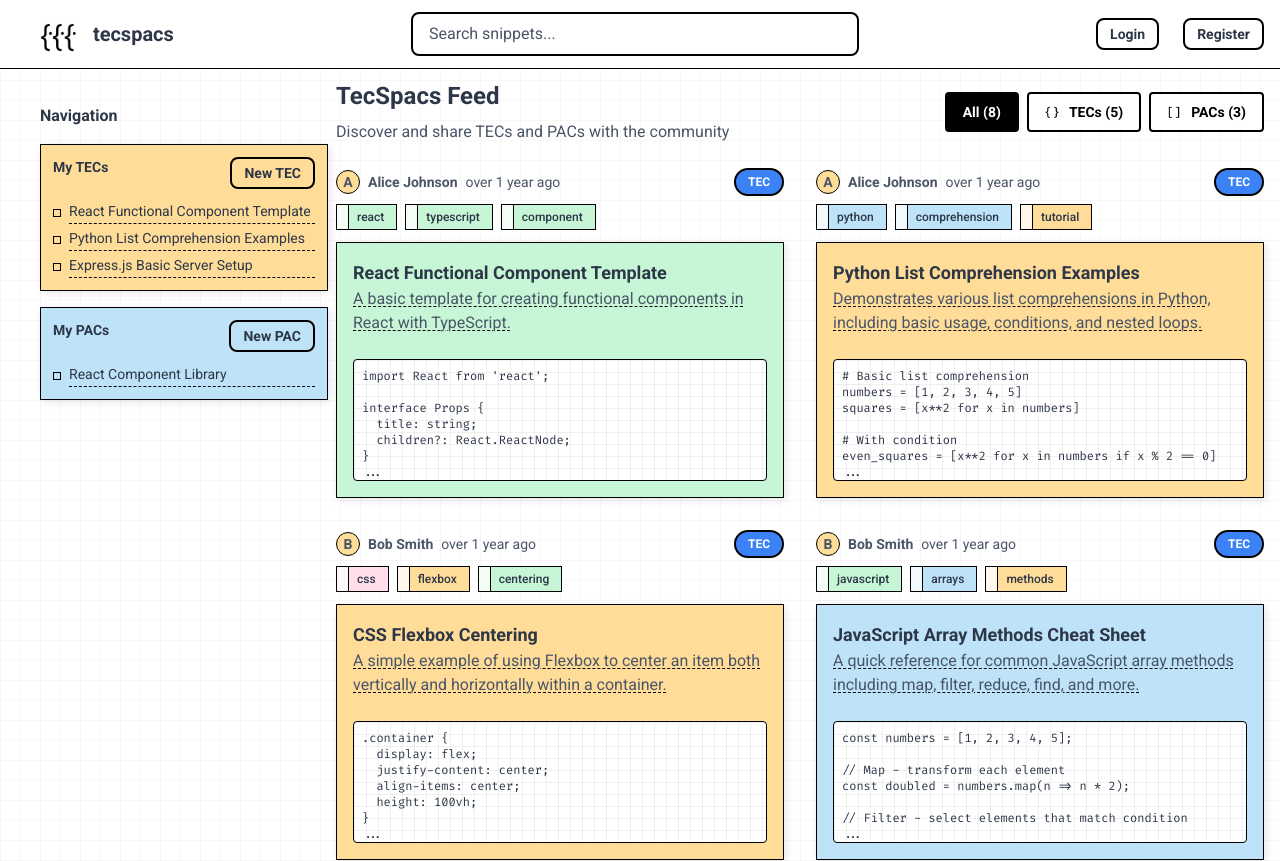
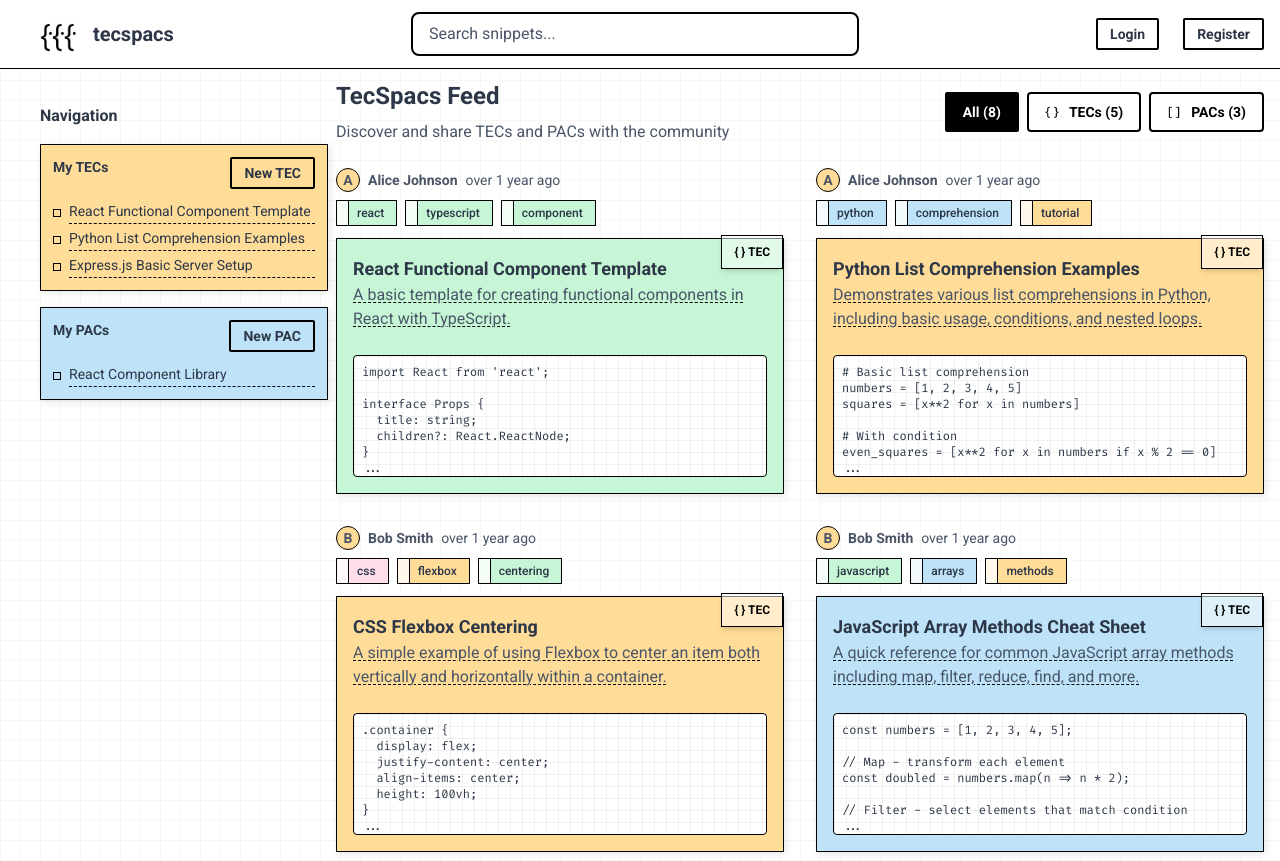
Before and after one commit to rtrevizo18/tecspacs, a React (Create React App) app in the folder frontend/: page / in a window 1280 px wide. Shown: the top 861 px of the page. Built offline with nearby package versions, Linux system fonts and the light colour scheme; no server answers.

Commit message:
add: book marks for type

```diff
--- a/frontend/src/components/ItemCard.tsx
+++ b/frontend/src/components/ItemCard.tsx
@@ -3,6 +3,7 @@ import { Link } from "react-router-dom";
 import { formatDistanceToNow } from "date-fns";
 import StickyNote from "./StickyNote";
 import LanguageTag from "./LanguageTag";
+import TypeBookmark from "./TypeBookmark";
 import { TEC, PAC } from "../types";
 import DashedLine from "./DashedLine";
 
@@ -61,12 +62,6 @@ const ItemCard: React.FC<ItemCardProps> = ({
           <span>{formatDistanceToNow(new Date(item.createdAt))} ago</span>
         </div>
 
-        {/* Type label - right aligned */}
-        <span className={`px-3 py-1 text-xs font-bold border-2 border-pen-black rounded-full shadow-sm transform transition-transform hover:scale-105 ${
-          isTEC ? 'bg-blue-500 text-white' : 'bg-green-500 text-white'
-        }`}>
-          {type}
-        </span>
 
         {/* Temporarily disabled save functionality */}
         {/* <button className="text-text-accent hover:opacity-80 transition-opacity opacity-50 cursor-not-allowed">
@@ -86,8 +81,11 @@ const ItemCard: React.FC<ItemCardProps> = ({
       <Link to={isTEC ? `/view/${item._id}` : `/view-pac/${item._id}`}>
         <StickyNote
           variant={getRandomVariant()}
-          className="h-64 transition-transform hover:scale-105 cursor-pointer flex flex-col"
+          className="h-64 transition-transform hover:scale-105 cursor-pointer flex flex-col relative"
         >
+          {/* Type Bookmark */}
+          <TypeBookmark type={type} />
+
           <h3 className="font-bold text-text-primary text-lg">
             {truncateTitle(isTEC ? tecItem.title : pacItem.name)}
           </h3>
--- a/frontend/src/components/OutlineButton.tsx
+++ b/frontend/src/components/OutlineButton.tsx
@@ -1,34 +1,34 @@
-import React from 'react';
+import React from "react";
 
 interface OutlineButtonProps {
-  variant?: 'primary' | 'secondary' | 'danger';
-  size?: 'small' | 'medium' | 'large';
+  variant?: "primary" | "secondary" | "danger";
+  size?: "small" | "medium" | "large";
   onClick: () => void;
   children: React.ReactNode;
   className?: string;
   disabled?: boolean;
-  type?: 'button' | 'submit' | 'reset';
+  type?: "button" | "submit" | "reset";
 }
 
 const OutlineButton: React.FC<OutlineButtonProps> = ({
-  variant = 'primary',
-  size = 'medium',
+  variant = "primary",
+  size = "medium",
   onClick,
   children,
-  className = '',
+  className = "",
   disabled = false,
-  type = 'button'
+  type = "button",
 }) => {
   const variantClasses = {
-    primary: 'border-pen-black text-text-primary hover:bg-gray-50',
-    secondary: 'border-text-accent text-text-accent hover:bg-gray-50',
-    danger: 'border-red-500 text-red-500 hover:bg-red-50'
+    primary: "border-pen-black text-text-primary hover:bg-gray-50",
+    secondary: "border-text-accent text-text-accent hover:bg-gray-50",
+    danger: "border-red-500 text-red-500 hover:bg-red-50",
   };
 
   const sizeClasses = {
-    small: 'px-3 py-1 text-sm',
-    medium: 'px-4 py-2 text-base',
-    large: 'px-6 py-3 text-lg'
+    small: "px-3 py-1 text-sm",
+    medium: "px-4 py-2 text-base",
+    large: "px-6 py-3 text-lg",
   };
 
   return (
@@ -37,10 +37,10 @@ const OutlineButton: React.FC<OutlineButtonProps> = ({
       onClick={onClick}
       disabled={disabled}
       className={`
-        border-2 rounded-lg font-bold transition-colors
+        border-2 rounded-sm font-bold transition-colors
         ${variantClasses[variant]}
         ${sizeClasses[size]}
-        ${disabled ? 'opacity-50 cursor-not-allowed' : 'cursor-pointer'}
+        ${disabled ? "opacity-50 cursor-not-allowed" : "cursor-pointer"}
         ${className}
       `}
     >
--- a/frontend/src/components/SnippetCard.tsx
+++ b/frontend/src/components/SnippetCard.tsx
@@ -53,9 +53,9 @@ const SnippetCard: React.FC<SnippetCardProps> = ({
           <span>{formatDistanceToNow(snippet.createdAt)} ago</span>
         </div>
 
-        <button className="text-text-accent hover:opacity-80 transition-opacity">
+        {/* <button className="text-text-accent hover:opacity-80 transition-opacity">
           <img src="/bookmark.png" alt="Bookmark" className="w-5 h-5" />
-        </button>
+        </button> */}
       </div>
       <div className="mb-3 flex flex-wrap gap-2">
         {snippet.tags.map((tag) => (
@@ -68,6 +68,7 @@ const SnippetCard: React.FC<SnippetCardProps> = ({
           variant={getRandomVariant()}
           className="h-64 transition-transform hover:scale-105 cursor-pointer flex flex-col"
         >
+
           <h3 className="font-bold text-text-primary text-lg">
             {truncateTitle(snippet.title)}
           </h3>
--- /dev/null
+++ b/frontend/src/components/TypeBookmark.tsx
@@ -0,0 +1,36 @@
+import React from "react";
+
+interface TypeBookmarkProps {
+  type: "TEC" | "PAC";
+}
+
+const TypeBookmark: React.FC<TypeBookmarkProps> = ({ type }) => {
+  const getTypeColor = (type: "TEC" | "PAC") => {
+    return type === "TEC" ? "bg-white" : "bg-black";
+  };
+
+  const getTextColor = (type: "TEC" | "PAC") => {
+    return type === "TEC" ? "text-black" : "text-white";
+  };
+
+  const getBrackets = (type: "TEC" | "PAC") => {
+    return type === "TEC" ? "{ }" : "[ ]";
+  };
+
+  return (
+    <div
+      className={`
+        absolute -top-1 -right-0 z-0
+        ${getTypeColor(type)} bg-opacity-50
+        border border-pen-black
+        ${getTextColor(type)} text-xs font-bold
+        px-3 py-2
+        shadow-md
+      `}
+    >
+      {getBrackets(type)} {type}
+    </div>
+  );
+};
+
+export default TypeBookmark;
--- a/frontend/src/components/index.ts
+++ b/frontend/src/components/index.ts
@@ -2,6 +2,7 @@ export { default as StickyNote } from './StickyNote';
 export { default as CodeBox } from './CodeBox';
 export { default as UnderlineInput } from './UnderlineInput';
 export { default as LanguageTag } from './LanguageTag';
+export { default as TypeBookmark } from './TypeBookmark';
 export { default as OutlineButton } from './OutlineButton';
 export { default as Navigation } from './Navigation';
 export { default as SnippetCard } from './SnippetCard';
--- a/frontend/src/pages/Dashboard.tsx
+++ b/frontend/src/pages/Dashboard.tsx
@@ -4,23 +4,29 @@ import ItemCard from "../components/ItemCard";
 import Sidebar from "../components/Sidebar";
 
 const Dashboard: React.FC = () => {
-  const [filter, setFilter] = useState<'all' | 'tecs' | 'pacs'>('all');
+  const [filter, setFilter] = useState<"all" | "tecs" | "pacs">("all");
 
   // Get all items and filter them
   const allTECs = mockTECs.filter((tec) => tec.isPublic !== false);
   const allPACs = mockPACs;
 
   const getFilteredItems = () => {
-    const tecItems = allTECs.map(tec => ({ ...tec, itemType: 'TEC' as const }));
-    const pacItems = allPACs.map(pac => ({ ...pac, itemType: 'PAC' as const }));
+    const tecItems = allTECs.map((tec) => ({
+      ...tec,
+      itemType: "TEC" as const,
+    }));
+    const pacItems = allPACs.map((pac) => ({
+      ...pac,
+      itemType: "PAC" as const,
+    }));
 
     const allItems = [...tecItems, ...pacItems];
 
     switch (filter) {
-      case 'tecs':
-        return allItems.filter(item => item.itemType === 'TEC');
-      case 'pacs':
-        return allItems.filter(item => item.itemType === 'PAC');
+      case "tecs":
+        return allItems.filter((item) => item.itemType === "TEC");
+      case "pacs":
+        return allItems.filter((item) => item.itemType === "PAC");
       default:
         return allItems;
     }
@@ -52,32 +58,32 @@ const Dashboard: React.FC = () => {
               {/* Filter Buttons */}
               <div className="flex gap-2">
                 <button
-                  onClick={() => setFilter('all')}
-                  className={`px-4 py-2 text-sm font-bold border-2 border-pen-black rounded transition-colors ${
-                    filter === 'all'
-                      ? 'bg-pen-black text-white'
-                      : 'bg-white text-pen-black hover:bg-gray-50'
+                  onClick={() => setFilter("all")}
+                  className={`px-4 py-2 text-sm font-bold border-2 border-pen-black rounded-sm transition-colors ${
+                    filter === "all"
+                      ? "bg-pen-black text-white"
+                      : "bg-white text-pen-black hover:bg-gray-50"
                   }`}
                 >
                   All ({allTECs.length + allPACs.length})
                 </button>
                 <button
-                  onClick={() => setFilter('tecs')}
+                  onClick={() => setFilter("tecs")}
                   className={`px-4 py-2 text-sm font-bold border-2 border-pen-black rounded transition-colors flex items-center gap-2 ${
-                    filter === 'tecs'
-                      ? 'bg-sticky-blue text-pen-black'
-                      : 'bg-white text-pen-black hover:bg-sticky-blue hover:bg-opacity-50'
+                    filter === "tecs"
+                      ? "bg-sticky-blue text-pen-black"
+                      : "bg-white text-pen-black hover:bg-sticky-blue hover:bg-opacity-50"
                   }`}
                 >
                   <img src="/tec.png" alt="TEC" className="w-4 h-4" />
                   TECs ({allTECs.length})
                 </button>
                 <button
-                  onClick={() => setFilter('pacs')}
+                  onClick={() => setFilter("pacs")}
                   className={`px-4 py-2 text-sm font-bold border-2 border-pen-black rounded transition-colors flex items-center gap-2 ${
-                    filter === 'pacs'
-                      ? 'bg-sticky-green text-pen-black'
-                      : 'bg-white text-pen-black hover:bg-sticky-green hover:bg-opacity-50'
+                    filter === "pacs"
+                      ? "bg-sticky-green text-pen-black"
+                      : "bg-white text-pen-black hover:bg-sticky-green hover:bg-opacity-50"
                   }`}
                 >
                   <img src="/pac.png" alt="PAC" className="w-4 h-4" />
@@ -91,7 +97,10 @@ const Dashboard: React.FC = () => {
           <div className="grid grid-cols-1 sm:grid-cols-2 gap-8 mb-6">
             {filteredItems.length > 0 ? (
               filteredItems.map((item) => {
-                const user = getUserById(item.author) || { name: 'Unknown', auth0Id: item.author };
+                const user = getUserById(item.author) || {
+                  name: "Unknown",
+                  auth0Id: item.author,
+                };
                 return (
                   <ItemCard
                     key={`${item.itemType.toLowerCase()}-${item._id}`}
@@ -105,7 +114,7 @@ const Dashboard: React.FC = () => {
             ) : (
               <div className="col-span-full text-center py-8">
                 <p className="text-text-accent text-lg">
-                  No {filter === 'all' ? 'items' : filter.toUpperCase()} found.
+                  No {filter === "all" ? "items" : filter.toUpperCase()} found.
                 </p>
               </div>
             )}
--- a/frontend/src/pages/ViewSnippet.tsx
+++ b/frontend/src/pages/ViewSnippet.tsx
@@ -4,6 +4,7 @@ import { formatDistanceToNow } from "date-fns";
 import StickyNote from "../components/StickyNote";
 import CodeBox from "../components/CodeBox";
 import LanguageTag from "../components/LanguageTag";
+import TypeBookmark from "../components/TypeBookmark";
 import OutlineButton from "../components/OutlineButton";
 import { getSnippetById, getCurrentUser, getTECById, getUserById } from "../data/mockData";
 import { TEC, Snippet } from "../types";
@@ -110,7 +111,10 @@ const ViewSnippet: React.FC = () => {
         </div>
 
         {/* Main Content - Inside sticky note */}
-        <StickyNote variant="default" className="mb-6">
+        <StickyNote variant="default" className="mb-6 relative">
+          {/* Type Bookmark - only show for TEC items */}
+          {isTEC && <TypeBookmark type="TEC" />}
+
           <h1 className="text-2xl font-bold text-text-primary mb-4">
             {isLegacySnippet ? (content as Snippet).title : (content as TEC).title}
           </h1>
```
Also changed, not shown: frontend/src/pages/ViewPAC.tsx (+5 -5 lines).
